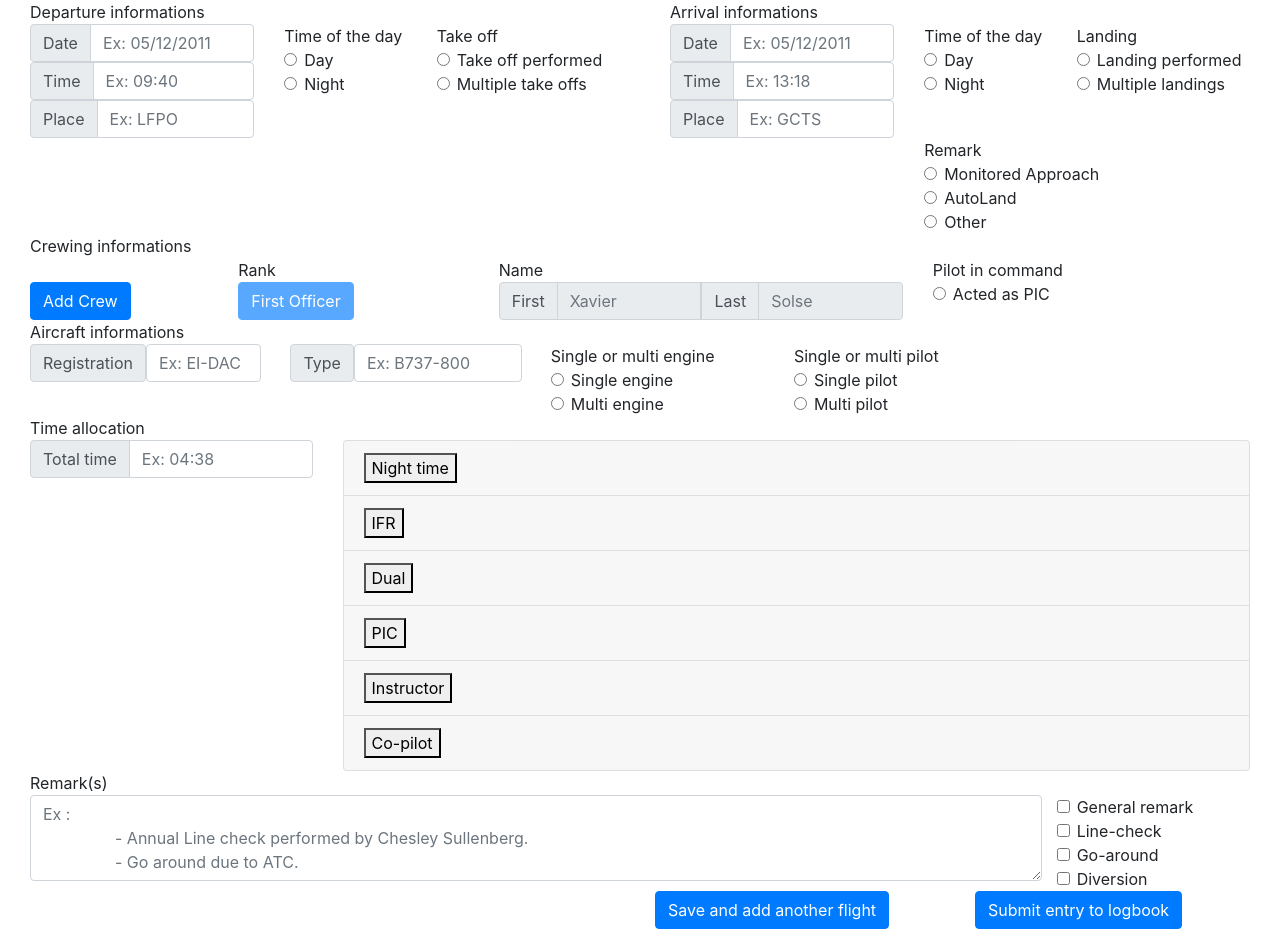
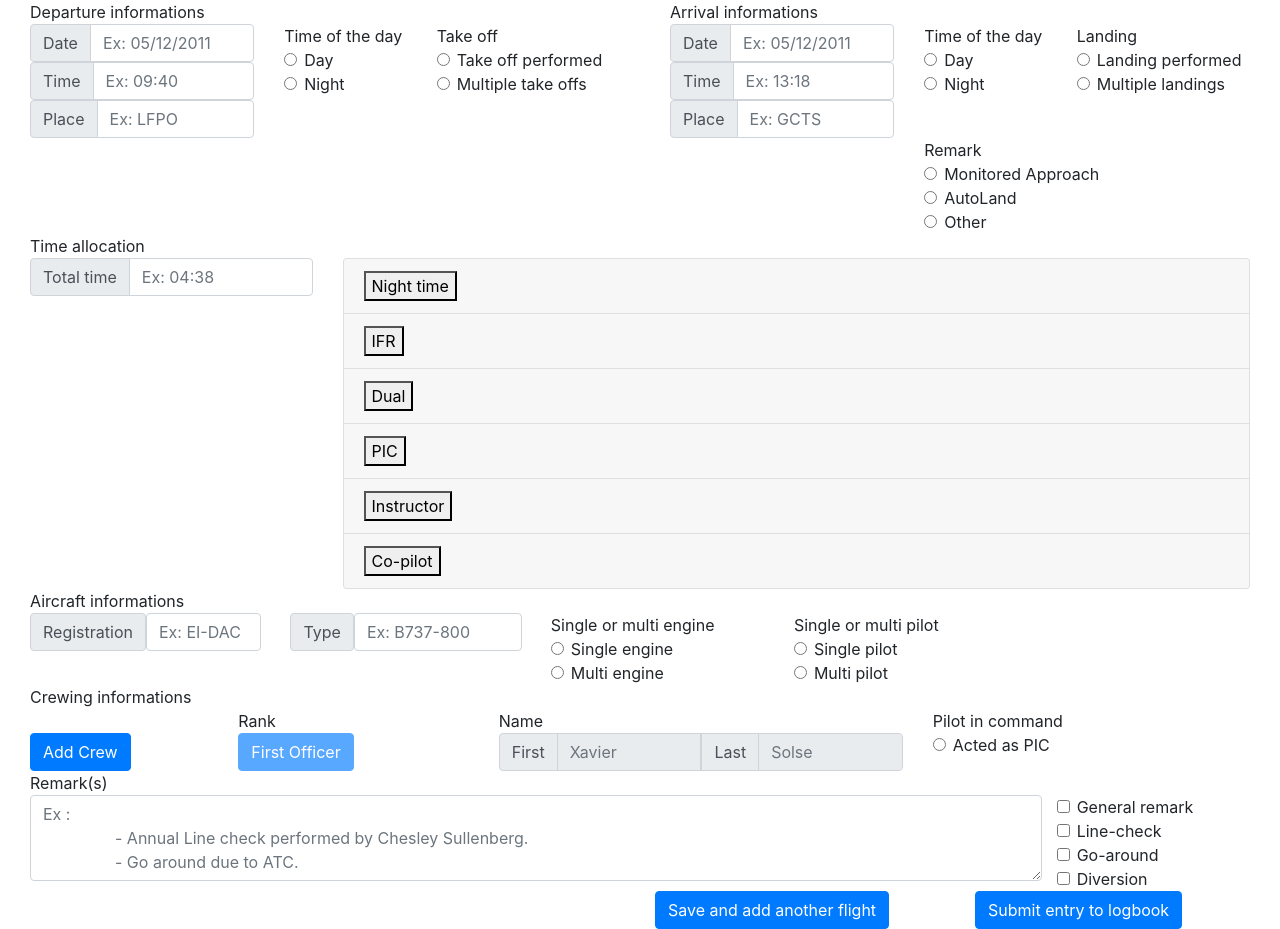
Before and after one commit to Logtyaviation/webapp, a React (Create React App) app: page /NewFlightEntry in a window 1280 px wide. Built offline with nearby package versions, Linux system fonts and the light colour scheme.

Commit message:
Reorganised NewFlightEntry layout

```diff
--- a/src/components/NewEntry/NewFlightEntry.js
+++ b/src/components/NewEntry/NewFlightEntry.js
@@ -22,7 +22,7 @@ class NewFlightEntry extends Component {
                 </Row>
                 <Row>
                     <Col>
-                        <NewCrewEntry/>
+                        <NewTimeEntry/>
                     </Col>
                 </Row>
                 <Row>
@@ -32,7 +32,7 @@ class NewFlightEntry extends Component {
                 </Row>
                 <Row>
                     <Col>
-                    <NewTimeEntry/>
+                        <NewCrewEntry/>
                     </Col>
                 </Row>
                 <Row>
```
Lines whose indentation alone changed are shown as unchanged.
